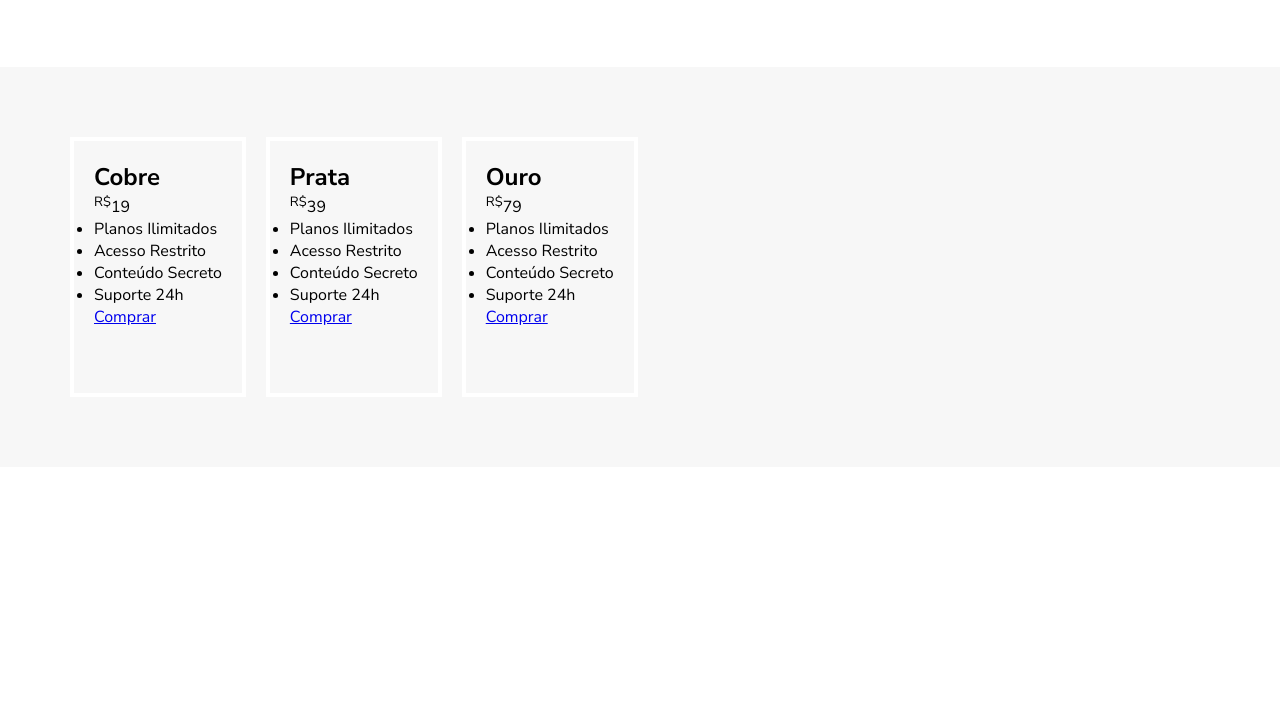
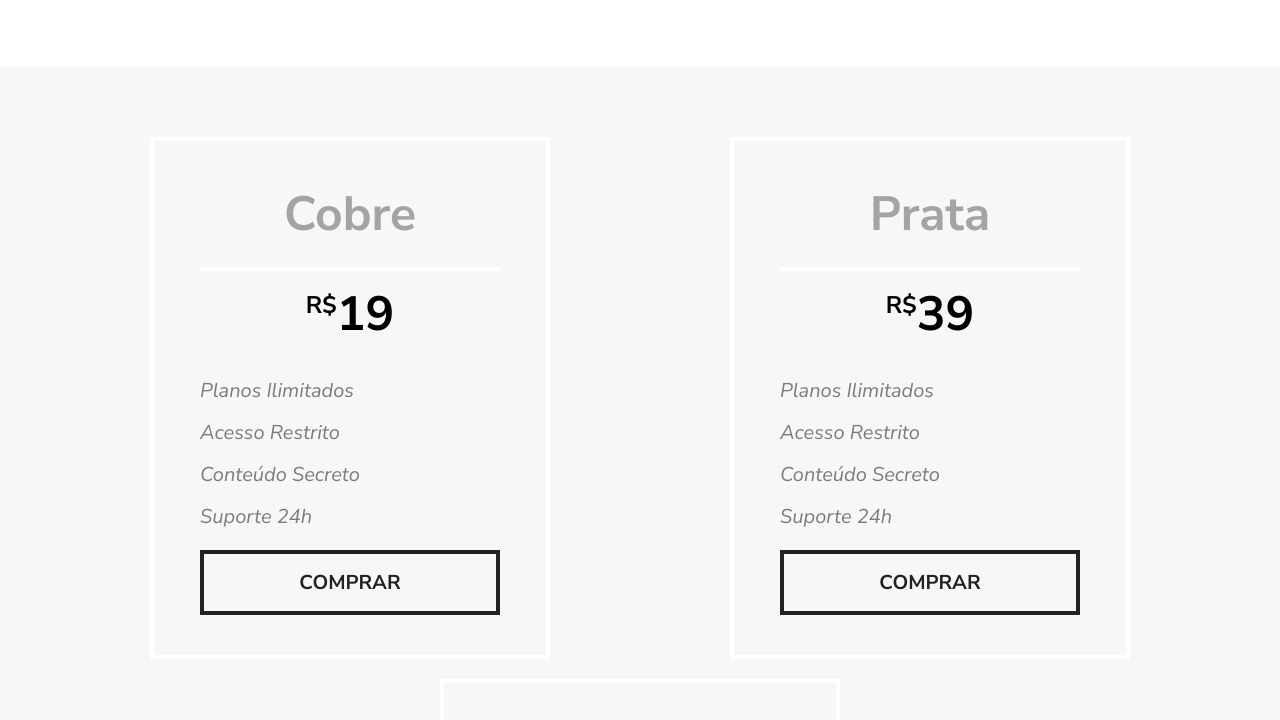
Before and after one commit to Isidoro-D/Flexblog, a plain HTML site: page index.html in a window 1280 px wide. Shown: the part 1706-2426 px from the top of the page. Before the commit the page ends 2173 px from the top, so only its background shows below. Drawn offline with Linux system fonts and the light colour scheme.

Commit message:
Finalização

```diff
--- a/css/style.css
+++ b/css/style.css
@@ -179,6 +179,7 @@
     display: flex;
     flex-wrap: wrap;
     align-items: flex-end;
+    justify-content: space-around;
 }
 
 .preco-item {
@@ -186,4 +187,59 @@
     border: 4px solid #fff;
     padding: 20px;
     margin: 10px;
+    width: 400px;
 }
+
+.preco-item h2 {
+    font-size: 3em;
+    color: var(--Color-gray-Soft);
+    text-align: center;
+    margin-top: 20px;
+}
+
+.preco-item span {
+    max-width: 300px;
+    margin: 20px auto;
+    border-top: 4px solid #fff;
+    padding: 10px 0;
+    display: block;
+    text-align: center;
+    font-size: 3em;
+    font-weight: bold;
+}
+
+.preco-item sup {
+    font-size: 1.5rem;
+}
+
+.preco-item ul {
+    max-width: 300px;
+    margin: 20px auto;
+    font-size: 1.25em;
+    font-style: italic;
+    color: var(--Color-gray-Strong);
+}
+
+.preco-item li {
+    display: flex;
+    /*Alinha o elemento na horizontal*/
+    justify-content: space-between;
+    /*Alinha o elemento na vertical*/
+    align-items: center;
+    margin-bottom: 15px;
+}
+
+.preco-item a {
+    max-width: 300px;
+    /*para sempre pular de linha*/
+    display: block;
+    margin: 20px auto;
+    border: 4px solid;
+    text-align: center;
+    color: var(--Color-Black-Bright);
+    text-transform: uppercase;
+    font-weight: bold;
+    text-decoration: none;
+    padding: 15px 0;
+    font-size: 1.25em;
+}
```
Also changed, not shown: index.html (+1 -0 lines).
